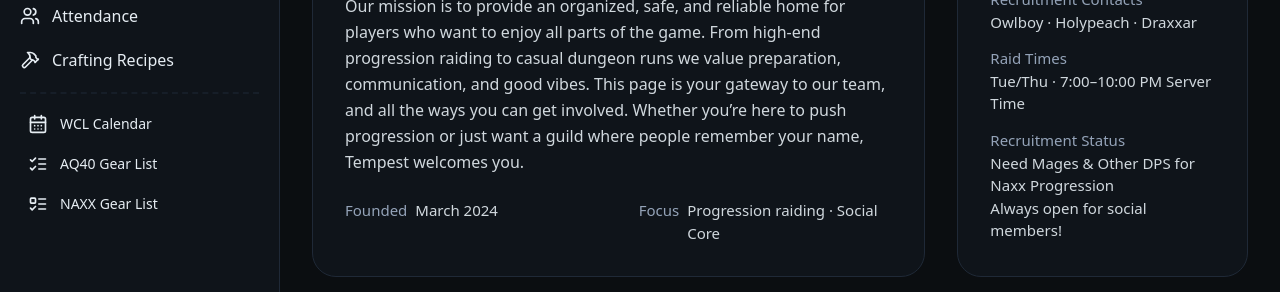
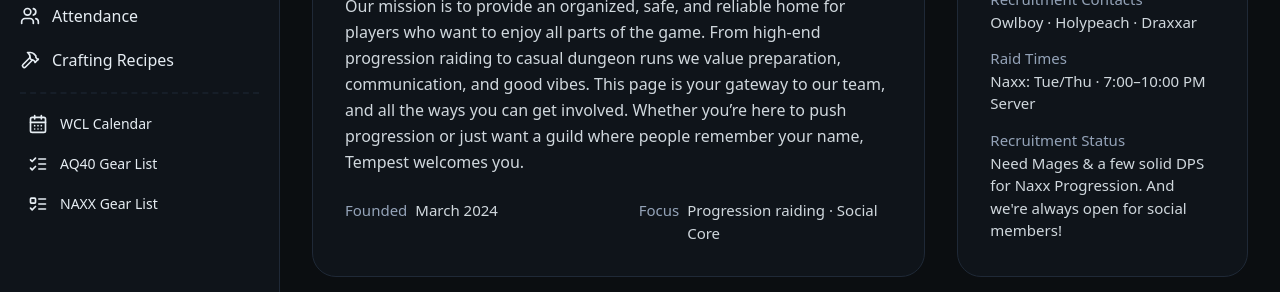
Before and after one commit to naptholomew/tempest-guild, a React (Vite) app: page / in a window 1280 px wide. Shown: the part 393-685 px from the top of the page. Built offline with nearby package versions, Linux system fonts and the light colour scheme; no server answers.

Commit message:
Update About.tsx

```diff
--- a/src/pages/About.tsx
+++ b/src/pages/About.tsx
@@ -65,11 +65,11 @@ export default function About() {
             </div>
             <div>
               <dt className="text-skin-muted">Raid Times</dt>
-              <dd className="text-skin-base/90">Tue/Thu · 7:00–10:00 PM Server Time</dd>
+              <dd className="text-skin-base/90">Naxx: Tue/Thu · 7:00–10:00 PM Server</dd>
             </div>
             <div>
               <dt className="text-skin-muted">Recruitment Status</dt>
-              <dd className="text-skin-base/90">Need Mages & Other DPS for Naxx Progression<br />Always open for social members!</dd>
+              <dd className="text-skin-base/90">Need Mages & a few solid DPS for Naxx Progression. And we're always open for social members!</dd>
             </div>
           </dl>
         </div>
```
